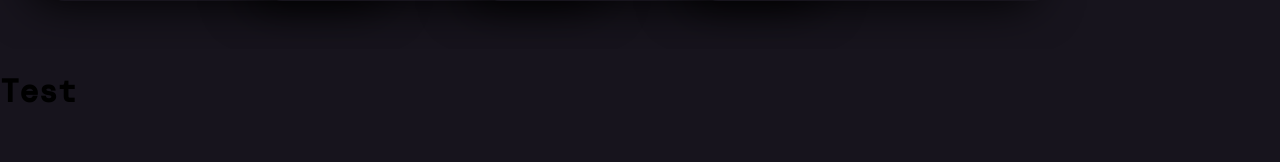
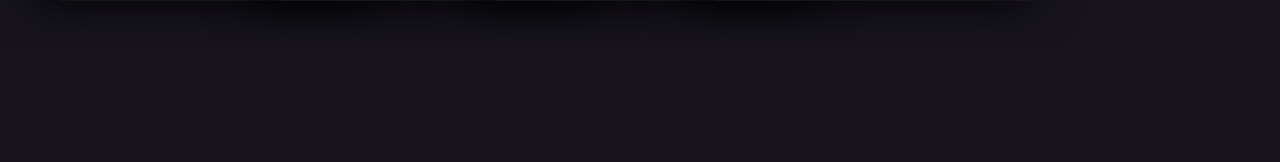
Before and after one commit to rashadphil/diamond-hands, a React (Create React App) app in the folder diamondhands/: page / in a window 1280 px wide. Shown: the part 445-607 px from the top of the page. Built offline with nearby package versions, Linux system fonts and the light colour scheme; a web font is replaced by a local one.

Commit message:
can now add cards input from form

```diff
--- a/diamondhands/src/App.tsx
+++ b/diamondhands/src/App.tsx
@@ -48,29 +48,29 @@ function App() {
         },
     ]);
     function addCard(option) {
-        updateCards(cards.concat(option));
+        updateCards(cards.concat(option)); //adds new option to cardwheel
         console.log(cards);
+    }
+    function onSubmit(event) {
+        event.preventDefault(event); //prevents page from refreshing on form submit
+        let strike = event.target.strike.value;
+        let ticker = event.target.ticker.value;
+        let expiration = event.target.expiration.value;
+        addCard({
+            ticker: ticker,
+            strike: strike,
+            purchasePrice: 0.71,
+            currentPrice: 1.72,
+            todayReturn: 68.67,
+            totalReturn: 140.85,
+            exp: expiration,
+            type: "call",
+        });
     }
     return (
         <>
             <CardWheel cardList={cards}></CardWheel>
-            <OptionForm></OptionForm>
-            <h1
-                onClick={() =>
-                    addCard({
-                        ticker: "TEST",
-                        strike: "$222.5/$225",
-                        purchasePrice: 0.71,
-                        currentPrice: 1.72,
-                        todayReturn: 68.67,
-                        totalReturn: 140.85,
-                        exp: "12/31/20",
-                        type: "call",
-                    })
-                }
-            >
-                Test
-            </h1>
+            <OptionForm onSubmit={(event) => onSubmit(event)}></OptionForm>
         </>
     );
 }
--- a/diamondhands/src/NewOption/OptionForm/index.tsx
+++ b/diamondhands/src/NewOption/OptionForm/index.tsx
@@ -3,7 +3,7 @@ import "./index.css";
 import FormButton from "../FormButton";
 import Modal from "./Modal";
 
-function OptionForm() {
+function OptionForm({ onSubmit }) {
     const [isShown, formVisible] = useState(false);
     function showModal() {
         formVisible(true);
@@ -16,18 +16,7 @@ function OptionForm() {
         formVisible(false);
         toggleScrollLock();
     }
-    function onSubmit(event) {
-        event.preventDefault(event);
-        formVisible(false);
-        // this.setState({
-        //     isShown: false,
-        //     newCard: {
-        //         strike: event.target.strike.value,
-        //         ticker: event.target.ticker.value,
-        //         expiration: event.target.expiration.value,
-        //     },
-        // });
-    }
+
     return (
         <React.Fragment>
             <FormButton
```
